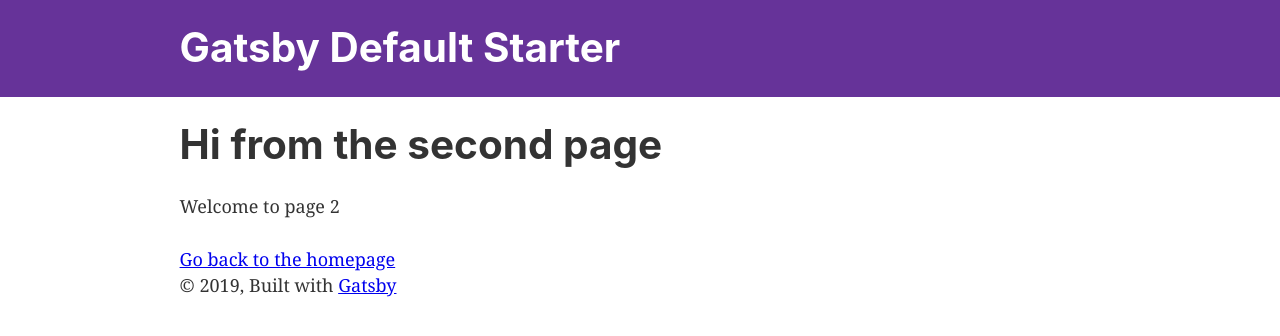
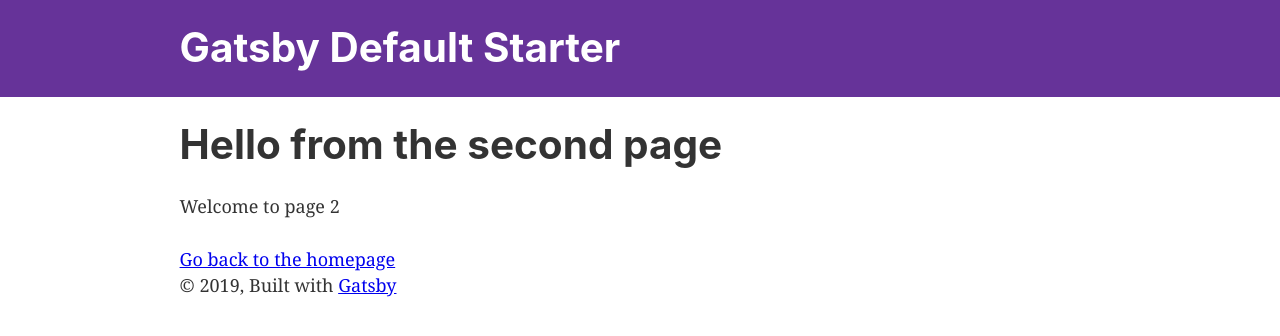
Before and after one commit to ynaveed/monster, a Gatsby site: page /page-2 in a window 1280 px wide. Built offline with nearby package versions, Linux system fonts and the light colour scheme; Gatsby itself is replaced by a stand-in of ours.

Commit message:
Change commit

```diff
--- a/src/pages/page-2.js
+++ b/src/pages/page-2.js
@@ -7,7 +7,7 @@
 const SecondPage = () => (
   <Layout>
     <SEO title="Page two" />
-    <h1>Hi from the second page</h1>
+    <h1>Hello from the second page</h1>
     <p>Welcome to page 2</p>
     <Link to="/">Go back to the homepage</Link>
   </Layout>
```
